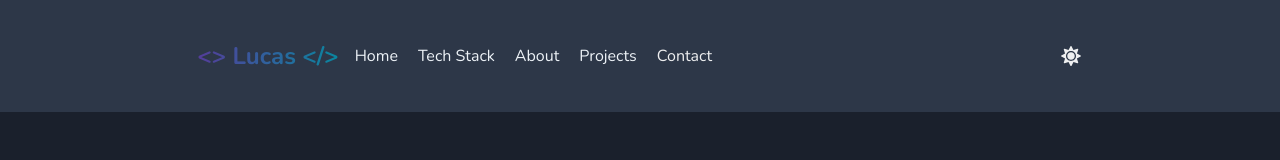
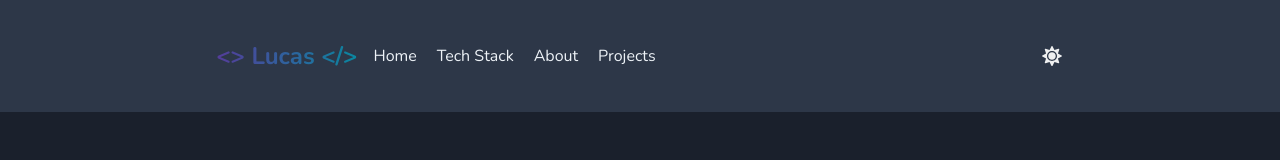
Before and after one commit to LucasPereiraMiranda/lucas-personal-portfolio, a Next.js app: page / in a window 1280 px wide. Shown: the top 160 px of the page. Built offline with nearby package versions, Linux system fonts and the light colour scheme.

Commit message:
refactor: remove unused anchor

```diff
--- a/src/components/NavBar/index.tsx
+++ b/src/components/NavBar/index.tsx
@@ -81,15 +81,6 @@ export function Navbar({ isSidebar }: NavbarProps) {
       >
         Projects
       </chakra.a>
-
-      <Link href="/contact">Contact</Link>
-      {/* <Link to="about" spy smooth duration={700} offset={-70}>
-        About
-      </Link>
-      <Link>Projects</Link>
-      <Link to="projects" spy smooth duration={700} offset={-70}>
-        Contact
-      </Link> */}
     </Flex>
   );
 }
```
